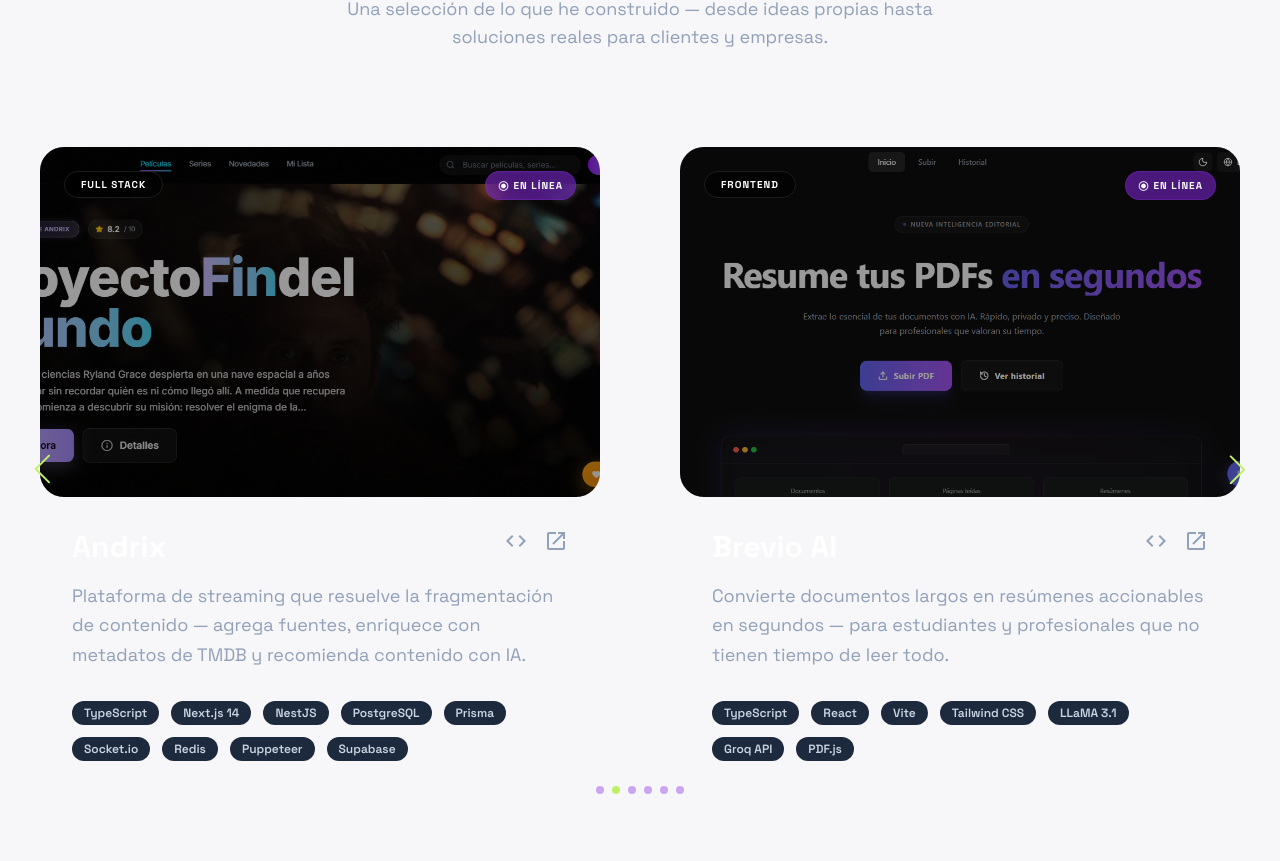
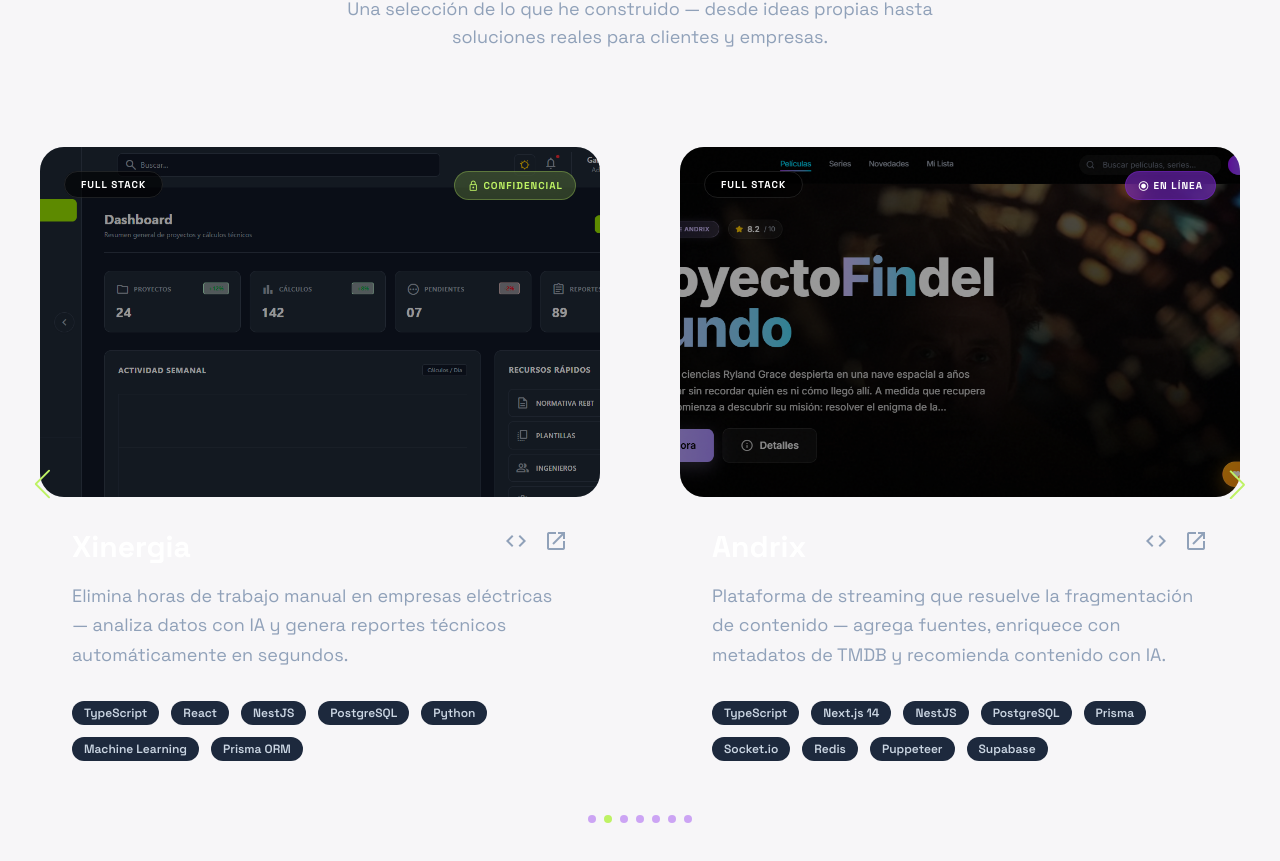
Before and after one commit to gabotoxf/portafolio-gabotoxf, a Next.js app in the folder frontend/: page / in a window 1280 px wide. Shown: the part 2552-3413 px from the top of the page. Built offline with nearby package versions, Linux system fonts and the light colour scheme; no server answers.

Commit message:
Actualización de proyectos

```diff
--- a/frontend/src/components/Projects.tsx
+++ b/frontend/src/components/Projects.tsx
@@ -13,6 +13,24 @@ const getImage = (filename: string) => `/img/proyectos/${filename}.png`;
 const projects = [
   {
     tag: "Full Stack",
+    title: "Martinez & Madera",
+    description:
+      "Impulsa la presencia digital de un bufete de abogados — posiciona sus servicios legales, transmite confianza y facilita la captación de clientes a través de una experiencia web moderna y optimizada.",
+    image: "martinezmadera",
+    tech: [
+      "Vue.js",
+      "NestJS",
+      "TypeScript",
+      "PostgreSQL",
+      "SEO",
+      "Responsive Design",
+    ],
+    link: "https://martinez-madera.vercel.app/",
+    github: "#",
+    confidential: false,
+  },
+  {
+    tag: "Full Stack",
     title: "Xinergia",
     description:
       "Elimina horas de trabajo manual en empresas eléctricas — analiza datos con IA y genera reportes técnicos automáticamente en segundos.",
@@ -26,7 +44,7 @@ const projects = [
       "Machine Learning",
       "Prisma ORM",
     ],
-    link: "#",
+    link: "https://xinergia.vercel.app/",
     github: "#",
     confidential: true,
   },
```
Also changed, not shown: frontend/public/img/proyectos/martinezmadera.png.
